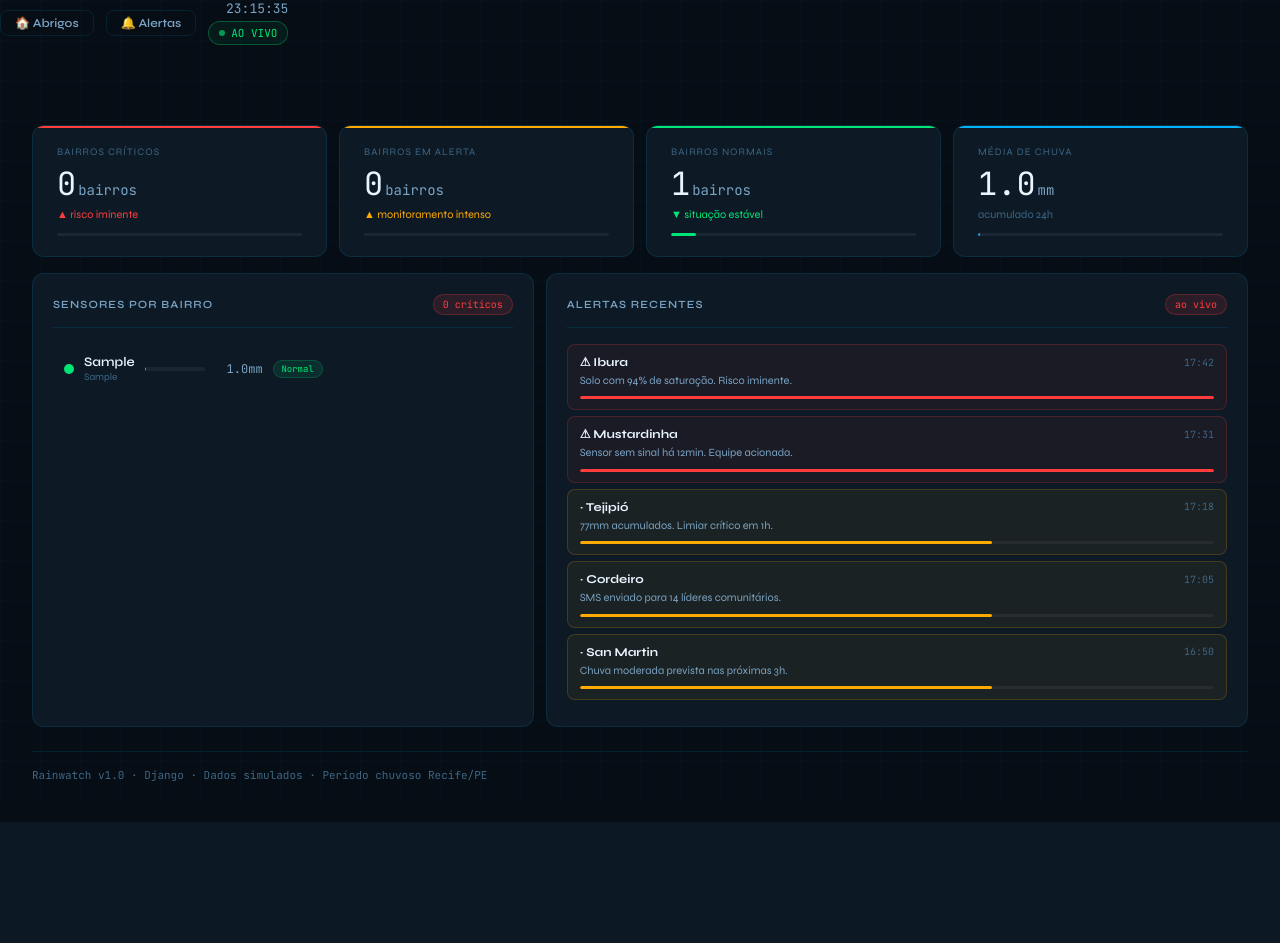
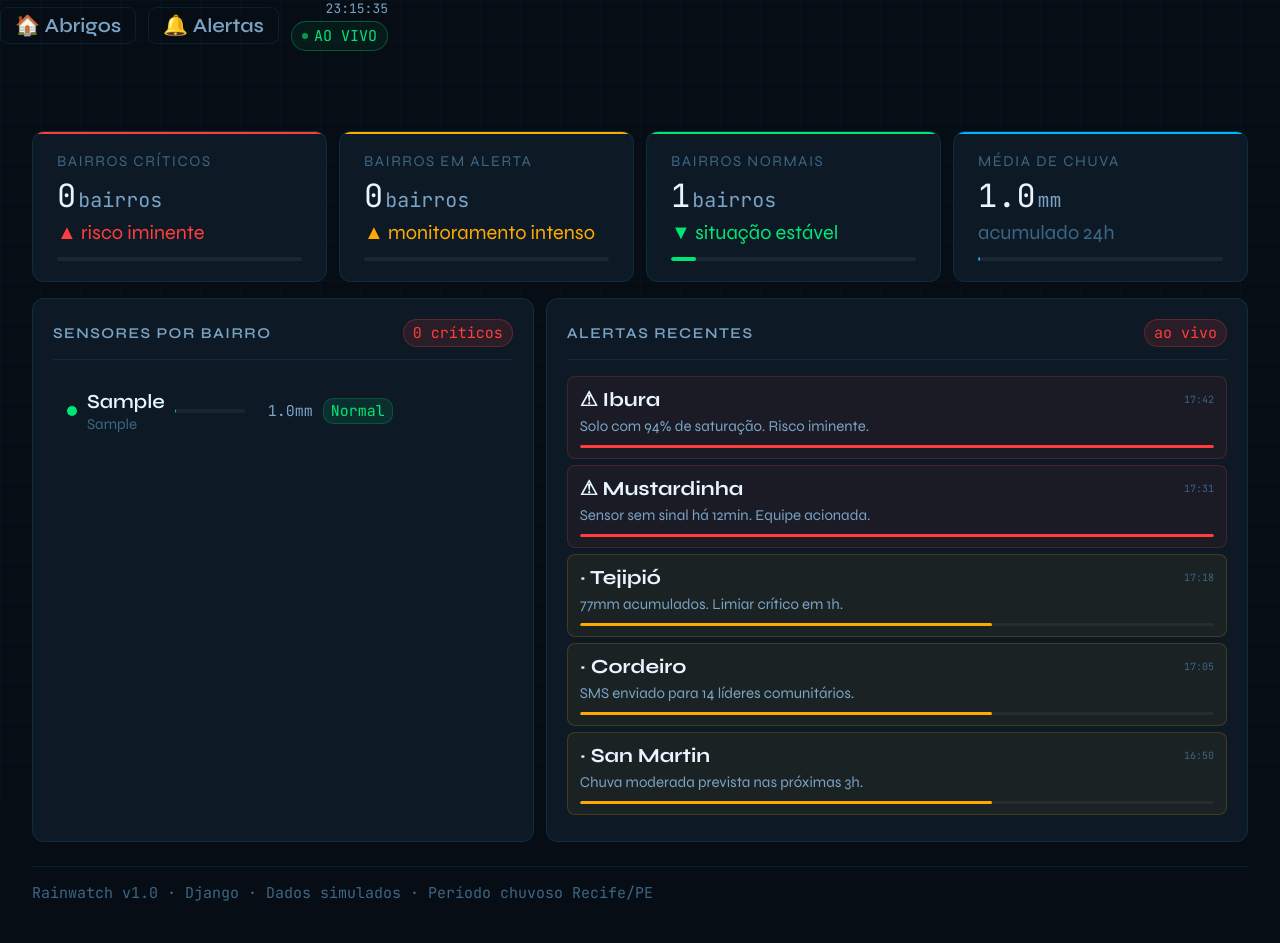
Before and after one commit to Aizuky/RainWatch, a Django app: page / in a window 1280 px wide. Before the commit the page ends 822 px from the top, so only its background shows below. Run offline with Django 5.2, Linux system fonts and the light colour scheme; tables that the repository leaves empty hold one stand-in row (values such as "Sample post").

Commit message:
Ajuste de fontes e responsividade

```diff
--- a/sensores/static/sensores/css/dashboard.css
+++ b/sensores/static/sensores/css/dashboard.css
@@ -83,7 +83,7 @@ body::before {
   border: 1px solid rgba(0,230,118,0.3);
   background: rgba(0,230,118,0.06);
   font-family: var(--mono);
-  font-size: 11px;
+  font-size: 15px;
   color: var(--safe);
 }
 
@@ -142,7 +142,7 @@ body::before {
 .metric-tile.safe::before   { background: var(--safe); }
 
 .metric-label {
-  font-size: 10px;
+  font-size: 15px;
   text-transform: uppercase;
   letter-spacing: 0.1em;
   color: var(--text3);
@@ -157,13 +157,13 @@ body::before {
 }
 
 .metric-val span {
-  font-size: 14px;
+  font-size: 20px;
   color: var(--text2);
   margin-left: 2px;
 }
 
 .metric-sub {
-  font-size: 11px;
+  font-size: 20px;
   color: var(--text3);
   margin-top: 8px;
 }
@@ -174,7 +174,7 @@ body::before {
 
 .metric-progress {
   margin-top: 12px;
-  height: 3px;
+  height: 4px;
   background: rgba(255,255,255,0.06);
   border-radius: 2px;
   overflow: hidden;
@@ -215,7 +215,7 @@ body::before {
 }
 
 .panel-title {
-  font-size: 11px;
+  font-size: 15px;
   text-transform: uppercase;
   letter-spacing: 0.1em;
   color: var(--text2);
@@ -223,7 +223,7 @@ body::before {
 }
 
 .panel-badge {
-  font-size: 10px;
+  font-size: 15px;
   padding: 3px 9px;
   border-radius: 20px;
   font-family: var(--mono);
@@ -252,7 +252,7 @@ body::before {
   display: flex;
   align-items: center;
   gap: 10px;
-  padding: 9px 10px;
+  padding: 12px 13px;
   border-radius: 8px;
   margin-bottom: 5px;
   border: 1px solid transparent;
@@ -273,18 +273,18 @@ body::before {
 
 .sensor-name-col {
   flex: 1;
-  font-size: 13px;
+  font-size: 20px;
   font-weight: 600;
 }
 
 .sensor-zona {
-  font-size: 10px;
+  font-size: 15px;
   color: var(--text3);
   margin-top: 1px;
 }
 
 .sensor-bar-wrap {
-  width: 60px;
+  width: 70px;
   height: 4px;
   background: rgba(255,255,255,0.05);
   border-radius: 2px;
@@ -298,14 +298,14 @@ body::before {
 
 .sensor-reading {
   font-family: var(--mono);
-  font-size: 12px;
+  font-size: 15px;
   color: var(--text2);
-  width: 48px;
+  width: 58px;
   text-align: right;
 }
 
 .sensor-badge {
-  font-size: 9px;
+  font-size: 15px;
   padding: 2px 7px;
   border-radius: 10px;
   font-family: var(--mono);
@@ -324,12 +324,12 @@ body::before {
 }
 
 .footer-left {
-  font-size: 11px;
+  font-size: 15px;
   color: var(--text3);
   font-family: var(--mono);
 }
 .nav-btn {
-  font-size: 12px; font-weight: 600; color: var(--text2);
+  font-size: 20px; font-weight: 600; color: var(--text2);
   text-decoration: none; padding: 5px 14px;
   border: 1px solid var(--border); border-radius: 8px;
   transition: all 0.18s;
@@ -353,9 +353,9 @@ body::before {
   display: flex; align-items: center; justify-content: space-between;
   margin-bottom: 4px;
 }
-.alerta-bairro { font-size: 12px; font-weight: 700; color: var(--text); }
+.alerta-bairro { font-size: 20px; font-weight: 700; color: var(--text); }
 .alerta-hora { font-family: var(--mono); font-size: 10px; color: var(--text3); }
-.alerta-msg { font-size: 11px; color: var(--text2); line-height: 1.4; margin-bottom: 8px; }
+.alerta-msg { font-size: 15px; color: var(--text2); line-height: 1.4; margin-bottom: 8px; }
 .alerta-nivel-bar {
   height: 3px; background: rgba(255,255,255,0.05);
   border-radius: 2px; overflow: hidden;
```
Also changed, not shown: other parts of sensores/static/sensores/css/dashboard.css (+91 -2 lines).
